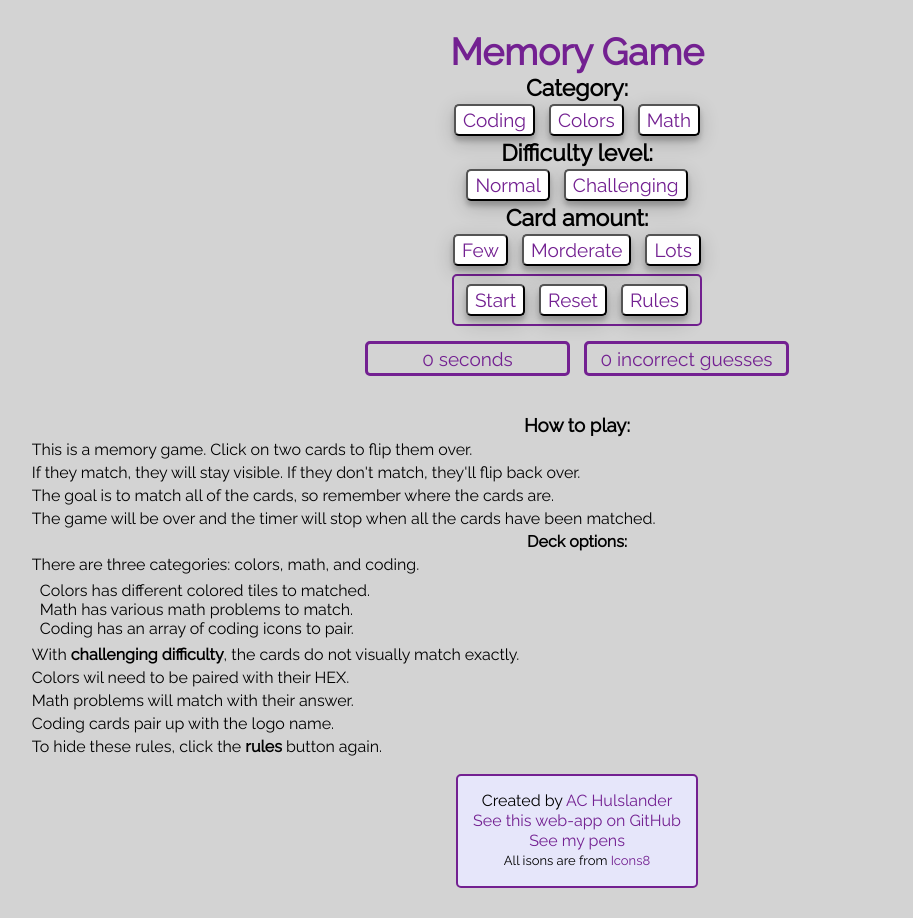
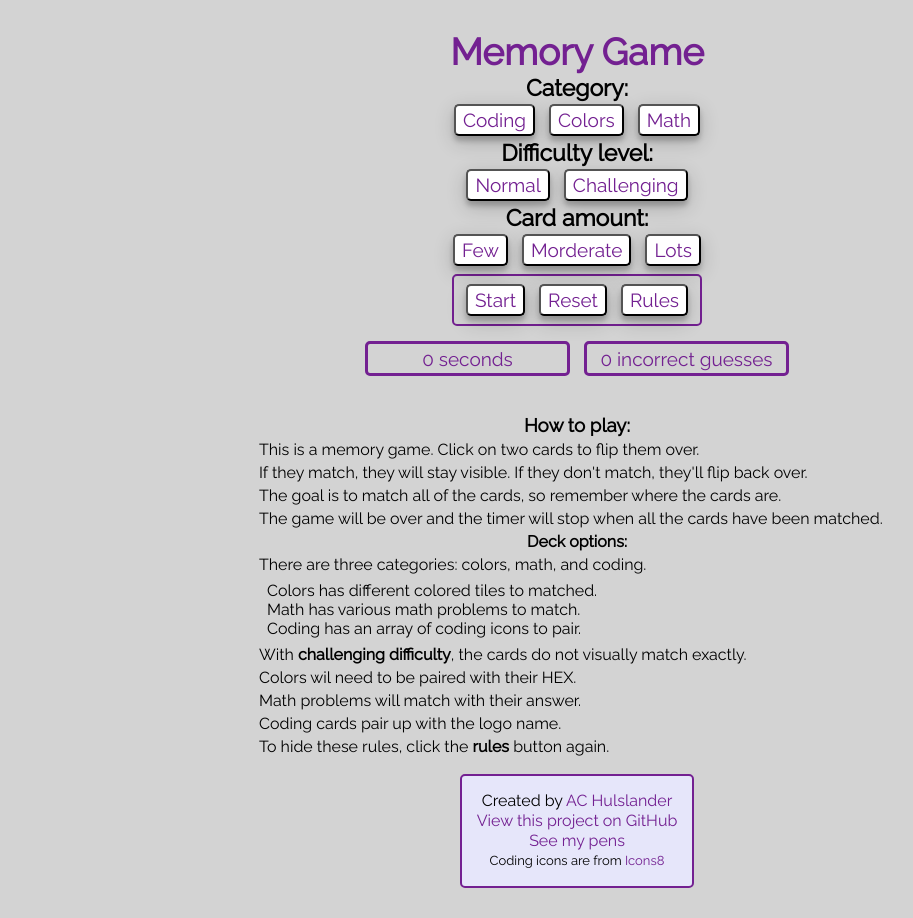
Before and after one commit to alleycaaat/memory-card-game, a React (Create React App) app: page / in a window 1280 px wide. Both pictures are taken after a click on the button "Rules". Shown: the whole page, without its empty margins (63-976 px from the left). Built offline with nearby package versions, Linux system fonts and the light colour scheme.

Commit message:
minor style changes

```diff
--- a/src/App.js
+++ b/src/App.js
@@ -305,7 +305,7 @@ function App() {
             </div>
             <div className='credit'>
                 <p>
-                    Created by{' '}
+                    Created by {' '}
                     <a
                         href='https://achulslander.com/'
                         target='_blank'
@@ -320,7 +320,7 @@ function App() {
                         target='_blank'
                         rel='noreferrer'
                     >
-                        See this web-app on GitHub
+                        View this project on GitHub
                     </a>
                 </p>
                 <p>
@@ -333,7 +333,7 @@ function App() {
                     </a>
                 </p>
                 <p className='smol'>
-                    All isons are from{' '}
+                    Coding icons are from {' '}
                     <a
                         target='_blank'
                         href='https://icons8.com'
--- a/src/style.css
+++ b/src/style.css
@@ -277,8 +277,8 @@ button .back {
 }
 
 @media screen and (min-width: 350px) {
-  .cardHolder {
-    height: 70%;
+  .cardHolder,
+  .rules {
     width: 330px;
   }
   .option {
@@ -311,7 +311,8 @@ button .back {
         -ms-flex-direction: row;
             flex-direction: row;
   }
-  .cardHolder {
+  .cardHolder,
+  .rules {
     width: 430px;
   }
   .display {
@@ -331,7 +332,8 @@ button .back {
 }
 
 @media screen and (min-width: 550px) {
-  .cardHolder {
+  .cardHolder,
+  .rules {
     width: 505px;
   }
   .card,
@@ -351,8 +353,8 @@ button .back {
 }
 
 @media screen and (min-width: 660px) {
-  .cardHolder {
-    height: 70%;
+  .cardHolder,
+  .rules {
     width: 640px;
   }
   .card,
```
Also changed, not shown: src/style.scss (+8 -6 lines), 2 other files (tests, documents, lock files or other folders).
